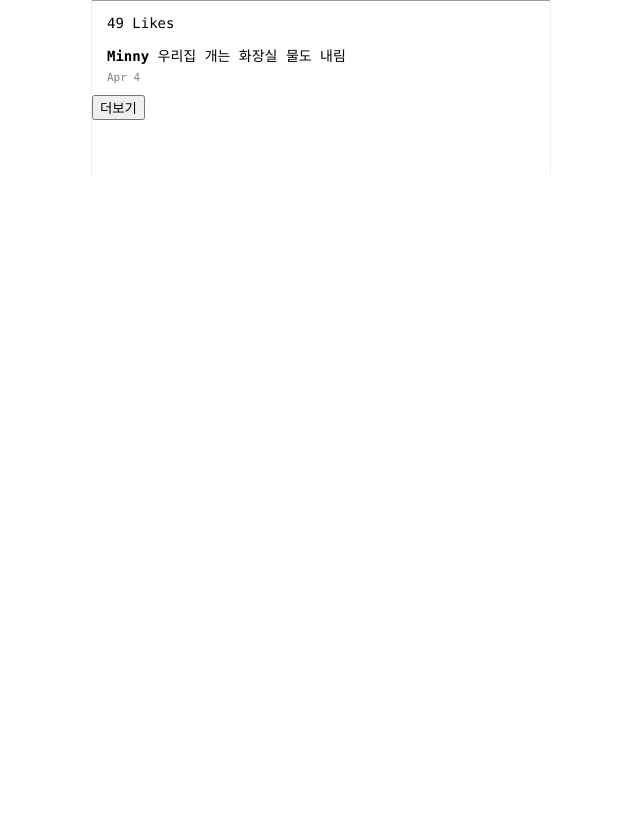
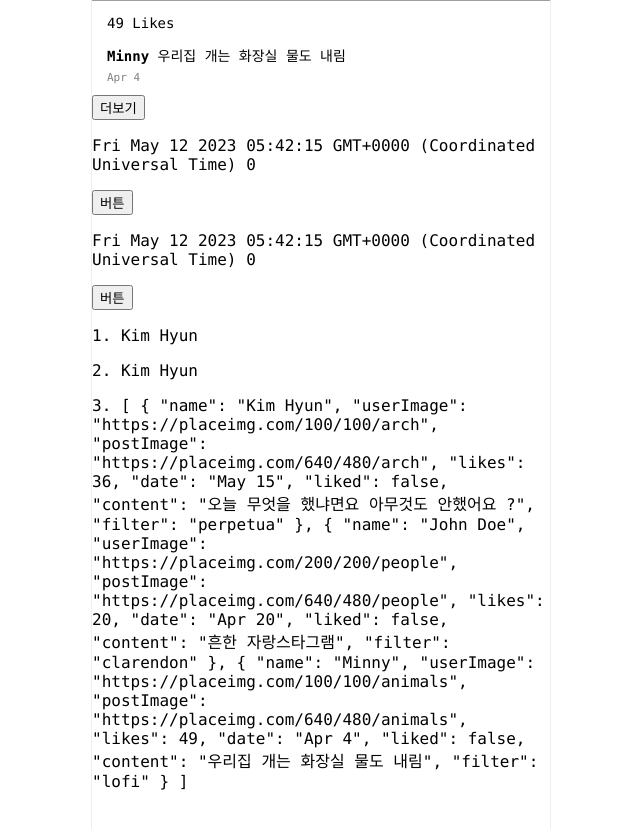
Before and after one commit to JangHyunjeong/vuestagram, a Vue app: page / in a window 1280 px wide. Shown: the part 1760-2589 px from the top of the page, without its empty margins (319-959 px from the left). Before the commit the page ends 1935 px from the top, so only its background shows below. Built offline with nearby package versions, Linux system fonts and the light colour scheme; grey boxes are pictures that could not be loaded; a small style sheet from the web is missing.

Commit message:
1. vuex - computed, mapState, mapMutations : $store.state 가져오기 귀찮을때 불러올수 있음

```diff
--- a/src/App.vue
+++ b/src/App.vue
@@ -22,6 +22,16 @@
     @getContent="getContent($event)"
     @more="more"
   />
+
+  <p>{{ now() }} {{ 카운터 }}</p>
+  <button @click="카운터++">버튼</button>
+
+  <p>{{ now2 }} {{ 카운터 }}</p>
+  <button @click="카운터++">버튼</button>
+
+  <p>1. {{ dataName }}</p>
+  <p>2. {{ data[0].name }}</p>
+  <p>3. {{ 작명 }}</p>
 
   <div class="footer">
     <ul class="footer-button-plus">
@@ -71,6 +81,8 @@
 import Container from "./components/Container.vue";
 // import data from "./data.js";
 import axios from "axios";
+import { mapMutations, mapState } from "vuex";
+
 // # 1. ajax 사용하는 법 (get, post로 데이터 요청하기)
 // 1. axios 사용 - 이렇게 많이 씀
 // 2. fetch 함수 사용 - 호환성 문제 좀 있음
@@ -104,6 +116,7 @@ export default {
       imgUrl: "",
       content: "",
       선택한필터: "",
+      카운터: 0,
     };
   },
   mounted() {
@@ -121,7 +134,35 @@ export default {
   components: {
     Container,
   },
+  computed: {
+    // computed 함수는 사용해도 실행되지 않습니다
+    // 처음 실행하고 값을 간직함
+    // 계산 결과 저장용 함수임
+    now2() {
+      return new Date();
+    },
+
+    dataName() {
+      return this.$store.state.data[0].name;
+    },
+
+    // 위에게 너무 길때, 아래 mapState를 사용하면 편리하다.
+    // vuex함수여서 vuex가져와야 사용가능
+    ...mapState(["data"]),
+
+    ...mapState({ 작명: "data" }), // 데이터에 이름 짓고싶을 때, object형식으로 만들수 있다.
+
+    // computed 함수는 항상 return 을 걸어줘야한다.
+  },
   methods: {
+    // store.js의 mutation 함수도 이런식으로 가져올 수 있다.
+    ...mapMutations(["setMore", "좋아요"]),
+
+    // method 함수는 사용할때마다 실행됨
+    now() {
+      return new Date();
+    },
+
     // more() {
     //   axios
     //     // post요청은 내가 원하는 데이터를 보내고싶을 때 사용한다.
```
